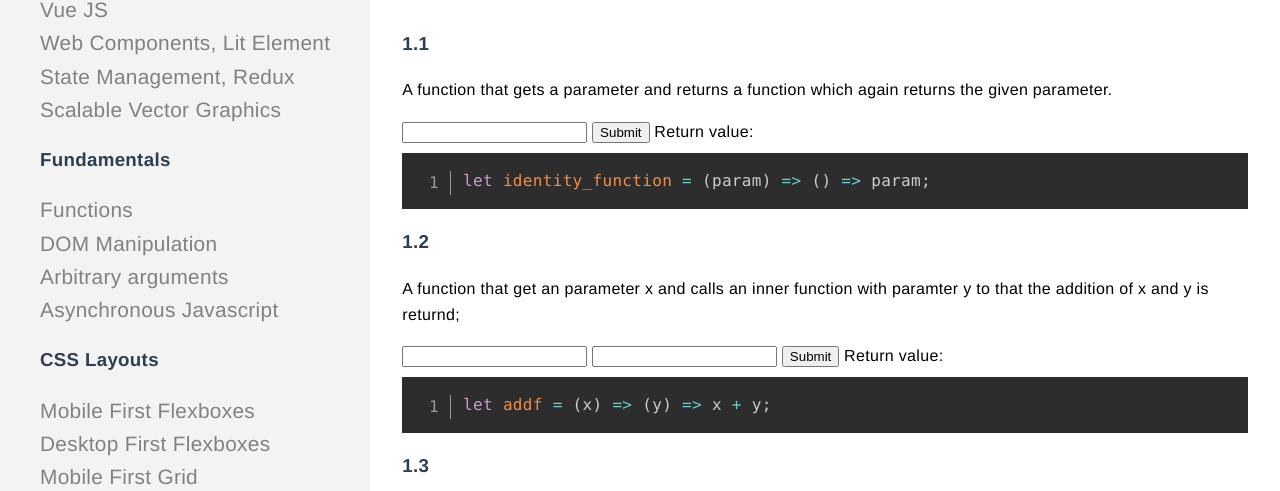
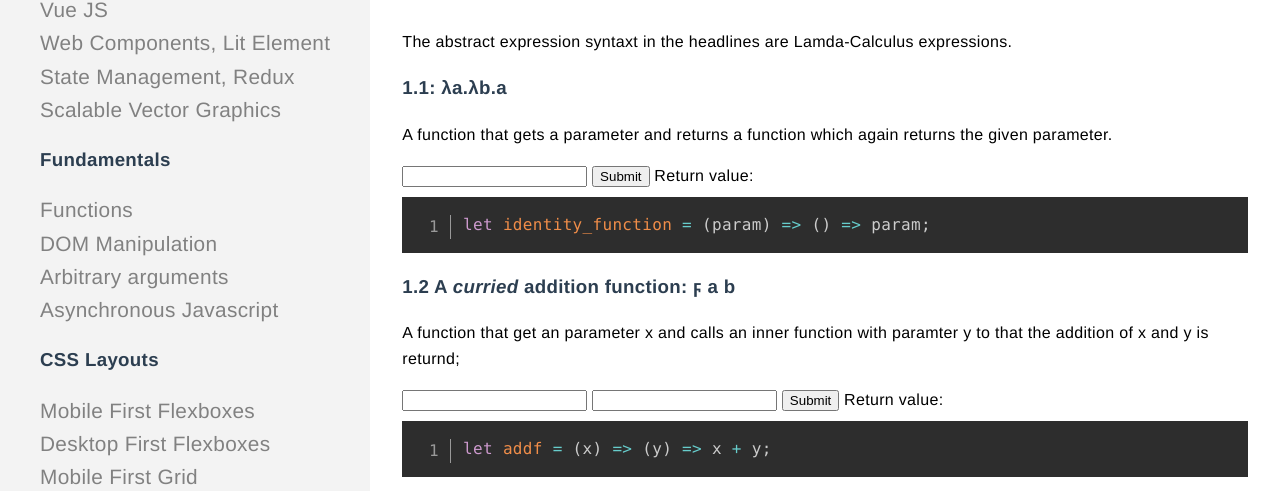
Before and after one commit to jaads/Homepage-III, a website: page Web-Engineering/04/JsAufgaben.html in a window 1280 px wide. Shown: the part 295-786 px from the top of the page. Drawn offline with Linux system fonts and the light colour scheme.

Commit message:
function section spices

```diff
--- a/Web-Engineering/04/Aufg1.js
+++ b/Web-Engineering/04/Aufg1.js
@@ -1,4 +1,4 @@
-let identity_function = (param) => () => param;
+let identity_function = param => () => param;
 
 function exec_identity_function() {
     let param = document.getElementById("param").value;
@@ -8,7 +8,7 @@ function exec_identity_function() {
 
 // Schreiben Sie eine Addier-Funktion addf(), so dass addf(x)(y) genau x + y zurück gibt.
 // (Es haben also zwei Funktionsaufrufe zu erfolgen. addf(x) liefert eine Funktion, die auf y angewandt wird.)
-let addf = (x) => (y) => x + y;
+let addf = x => y => x + y;
 
 function exec_2() {
     let x = parseInt(document.querySelector("#xforaddf").value);
--- a/Web-Engineering/04/JsAufgaben.html
+++ b/Web-Engineering/04/JsAufgaben.html
@@ -34,14 +34,15 @@
         <nav id="we-sidenav"></nav>
         <main>
             <h1>First-Class Functions in JavaScript</h1>
-            <h3>1.1</h3>
+            <p>The abstract expression syntaxt in the headlines are Lamda-Calculus expressions.  </p>
+            <h3>1.1: &lambda;a.&lambda;b.a</h3>
             <p>A function that gets a parameter and returns a function which again returns the given parameter.</p>
             <input type="number" id="param">
             <button onclick="exec_identity_function()">Submit</button>
             Return value: <span id="ret"></span>
             <pre><code class="line-numbers lang-javascript">let identity_function = (param) => () => param;</pre></code>
 
-            <h3>1.2</h3>
+            <h3>1.2 A <i>curried</i> addition function: &gammad; a b</h3>
             <p>A function that get an parameter x and calls an inner function with paramter y to that the addition of x and y is returnd; </p>
             <input type="number" id="xforaddf">
             <input type="number" id="yforaddf">
@@ -50,7 +51,7 @@
             <pre><code class="line-numbers lang-javascript">let addf = (x) => (y) => x + y;</pre></code>
 
 
-            <h3>1.3</h3>
+            <h3>1.3 A genereic currying function.</h3>
             <input type="number" id="xforapplyf">
             <input type="number" id="yforapplyf">
             <button onclick="applyf_wrapper()">Submit</button>
```
